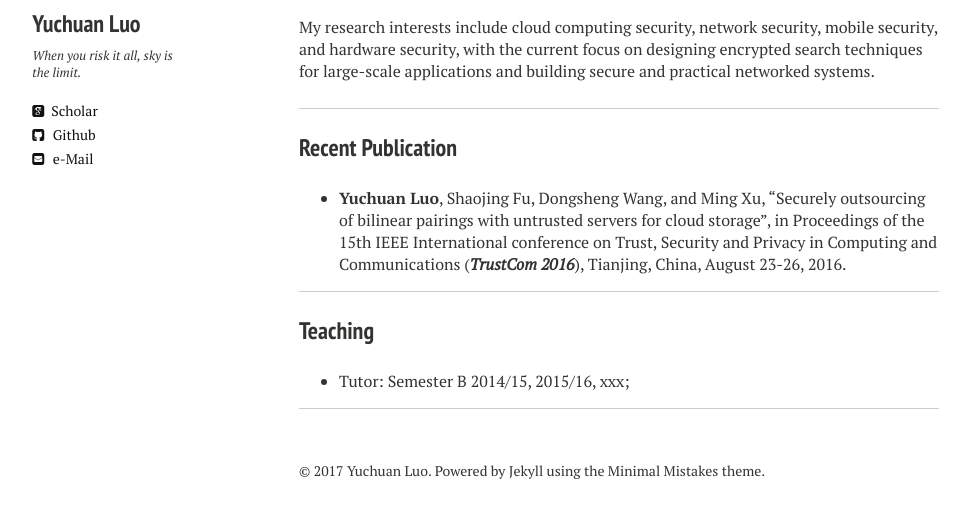
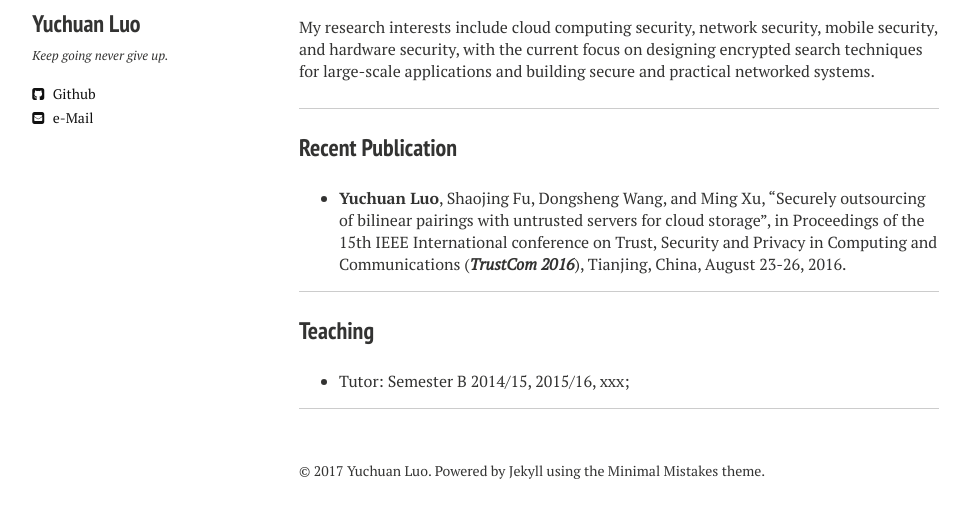
Before and after one commit to fooc/academic.fooc.github.io, a Jekyll site: the page built from index.md, in a window 1280 px wide, cut to the strip 499-1028 px from the top of the page. Shown: the top 518 px of the strip, without its empty margins (21-991 px from the left). Built offline with Jekyll 4.4.1, drawn with Linux system fonts in a browser that asks for light colours; nearby versions of some CDN libraries; our own code applies the rules of GitHub Pages for plain Markdown files.

Commit message:
Update _config.yml

```diff
--- a/_config.yml
+++ b/_config.yml
@@ -9,12 +9,12 @@ disqus_shortname: lychuan
 owner:
   name:           Yuchuan Luo
   avatar:         https://avatars1.githubusercontent.com/u/16385091?v=3&u=240d2c0a7b49b6c8f5cee932231d4b1db68d2bd9&s=400
-  bio:            When you risk it all, sky is the limit.
+  bio:            Keep going never give up.
   email:          fermats.cs@gmail.com
   # Social networking links are used in author-bio sidebar. Update and remove as you like.
   #twitter: jponttuset
   #linkedin: jponttuset
-  google_scholar: xxx
+  google_scholar:
   #google_plus: 113718226018314522413
   github: fooc
 # Analytics and webmaster tools stuff goes here
```
